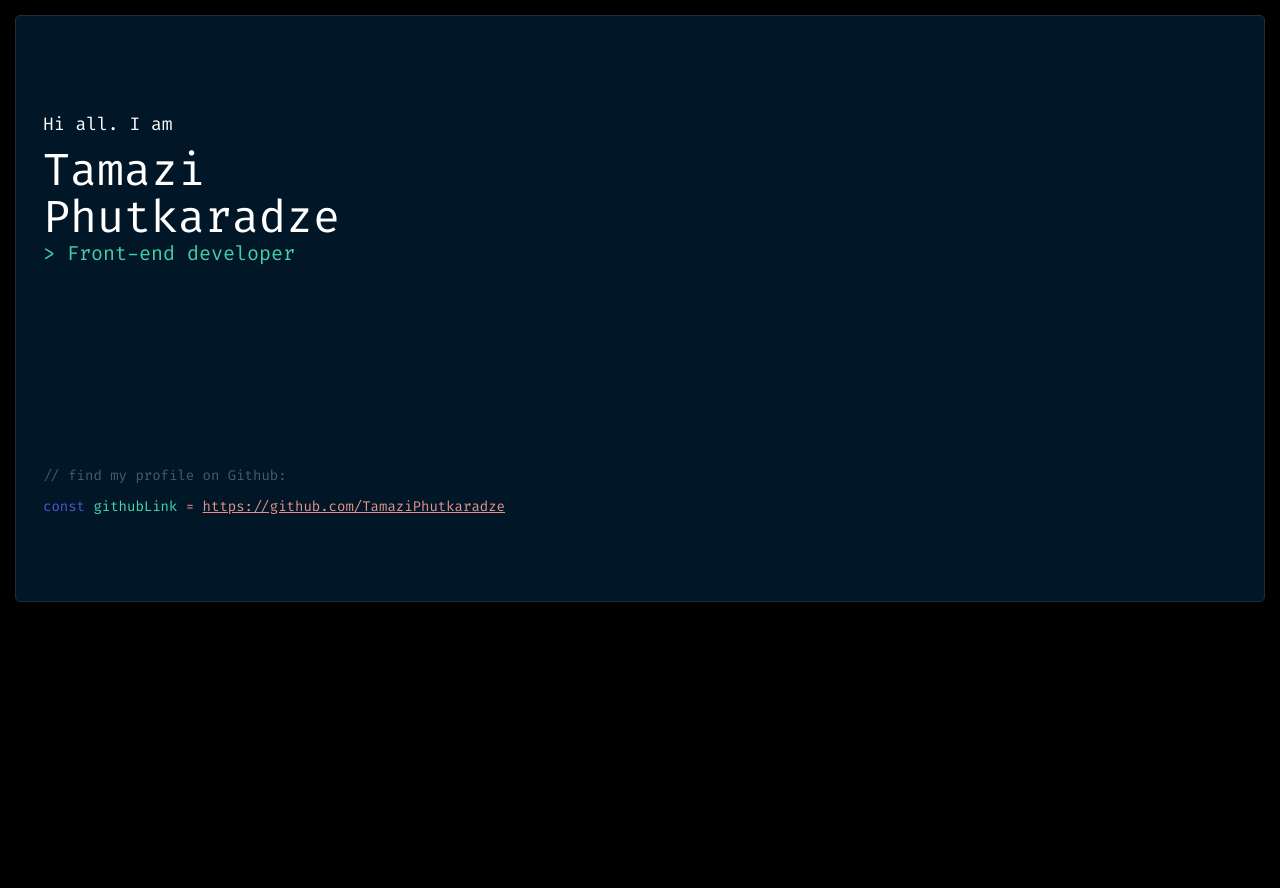
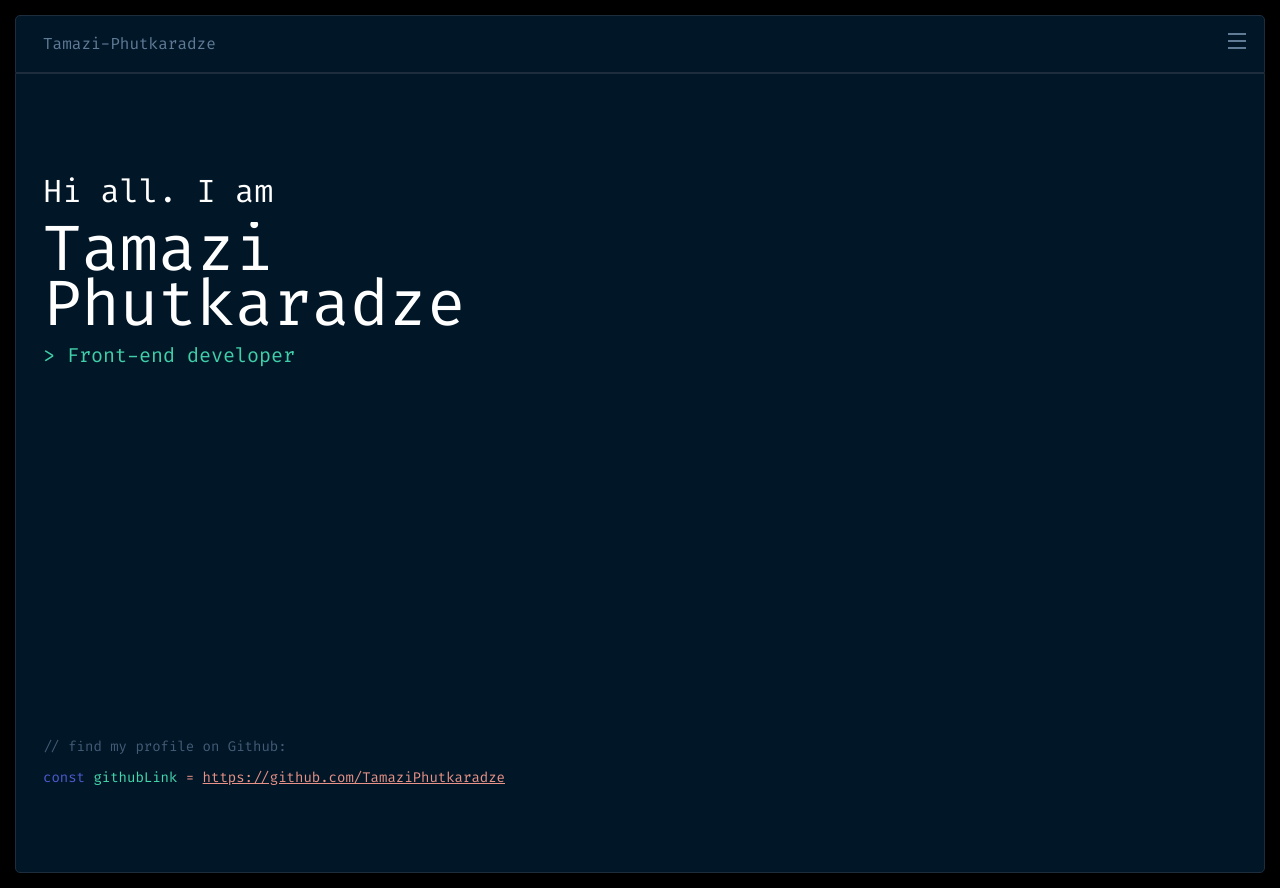
Before and after one commit to TamaziPhutkaradze/my-portfolio, a React (Vite) app: page / in a window 1280 px wide. Before the commit the page ends 800 px from the top, so only its background shows below. Built offline with nearby package versions, Linux system fonts and the light colour scheme.

Commit message:
Add  Header and Navbar components

```diff
--- a/src/App.tsx
+++ b/src/App.tsx
@@ -1,9 +1,15 @@
 import Hello from "./components/Hello";
-
+import Header from "./components/Header";
+import { Route, Routes } from "react-router-dom";
+import Navbar from "./components/Navbar";
 function App() {
   return (
     <>
-      <Hello />
+      <Header />
+      <Routes>
+        <Route element={<Hello />} path="/" />
+        <Route element={<Navbar />} path="/navbar" />
+      </Routes>
     </>
   );
 }
--- /dev/null
+++ b/src/components/Header.tsx
@@ -0,0 +1,54 @@
+import styled from "styled-components";
+import MenuIcon from "../assets/menu.svg";
+import CloseIcon from "../assets/closeIcon.svg";
+import { motion } from "framer-motion";
+import { Link } from "react-router-dom";
+import { useLocation } from "react-router-dom";
+export default function Navbar() {
+  let location: any = useLocation();
+  let locationPath = location.pathname;
+  console.log(locationPath);
+
+  return (
+    <Main
+      as={motion.div}
+      transition={{ duration: 2 }}
+      animate={{ paddingLeft: 27 }}
+    >
+      <NameDiv>Tamazi-Phutkaradze</NameDiv>
+      {locationPath === "/navbar" ? (
+        <Link to={"/"}>
+          {" "}
+          <Close src={CloseIcon} />
+        </Link>
+      ) : (
+        <Link to={"/navbar"}>
+          <Menu
+            as={motion.img}
+            animate={{ opacity: 1 }}
+            transition={{ duration: 2 }}
+            src={MenuIcon}
+          />
+        </Link>
+      )}
+    </Main>
+  );
+}
+const Main = styled.div`
+  background: #011627;
+  border: 1px solid rgb(30, 45, 61);
+  border-top-left-radius: 5px;
+  border-top-right-radius: 5px;
+  padding: 17px 18px 18px 0px;
+  display: flex;
+  justify-content: space-between;
+`;
+const NameDiv = styled.p`
+  font-size: 16px;
+  color: #607b96;
+  font-weight: 400;
+`;
+const Menu = styled.img`
+  opacity: 0;
+`;
+const Close = styled.img``;
--- a/src/components/Hello.tsx
+++ b/src/components/Hello.tsx
@@ -5,11 +5,15 @@ export default function Hello() {
   return (
     <>
       <Main>
-        <TextDiv as={motion.div} animate={{ paddingTop: 96, opacity: 1 }}>
+        <TextDiv
+          as={motion.div}
+          transition={{ duration: 2 }}
+          animate={{ paddingTop: 96, opacity: 1 }}
+        >
           <Hi>Hi all. I am</Hi>
           <Name>Tamazi Phutkaradze</Name>
+          <Role> &gt; Front-end developer</Role>
         </TextDiv>
-        <Role> &gt; Front-end developer</Role>
         <Github>
           <Find>// find my profile on Github:</Find>
           <GithubLink>
@@ -32,36 +36,41 @@ const Main = styled.div`
   width: 100%;
   background: #011627;
   border: 1px solid rgb(30, 45, 61);
-  border-radius: 5px;
+  border-bottom-left-radius: 5px;
+  border-bottom-right-radius: 5px;
   padding-left: 27px;
   padding-bottom: 85px;
+  overflow: hidden;
+  height: 100vh;
+  display: flex;
+  flex-direction: column;
+  justify-content: space-between;
 `;
 const TextDiv = styled.div`
   display: flex;
   flex-direction: column;
   gap: 10px;
-  width: 300px;
+  width: 458px;
 `;
 const Hi = styled.p`
   font-weight: 400;
-  font-size: 18px;
   color: white;
+  font-size: clamp(1.125rem, 2.5vw, 3rem);
 `;
 const Name = styled(motion.h1)`
-  font-size: 45px;
+  font-size: clamp(2.813rem, 7vw, 4rem);
   font-weight: 400;
   color: white;
-  line-height: 47px;
   white-space: pre-wrap;
   overflow: hidden;
   text-overflow: ellipsis;
+  line-height: clamp(47px, 55px, 65px);
 `;
 const Role = styled.p`
   font-size: 20px;
   color: #40cfa8;
 `;
 const Github = styled.div`
-  padding-top: 200px;
   display: flex;
   gap: 12px;
   flex-direction: column;
--- /dev/null
+++ b/src/components/Navbar.tsx
@@ -0,0 +1,6 @@
+
+export default function Navbar() {
+  return (
+    <div>Navbar</div>
+  )
+}
--- a/src/main.tsx
+++ b/src/main.tsx
@@ -1,10 +1,13 @@
-import React from 'react'
-import ReactDOM from 'react-dom/client'
-import App from './App.tsx'
-import './index.css'
+import React from "react";
+import ReactDOM from "react-dom/client";
+import App from "./App.tsx";
+import "./index.css";
+import { BrowserRouter } from "react-router-dom";
 
-ReactDOM.createRoot(document.getElementById('root')!).render(
+ReactDOM.createRoot(document.getElementById("root")!).render(
   <React.StrictMode>
-    <App />
-  </React.StrictMode>,
-)
+    <BrowserRouter>
+      <App />
+    </BrowserRouter>
+  </React.StrictMode>
+);
```
Also changed, not shown: src/assets/closeIcon.svg (added), src/assets/menu.svg (added).
